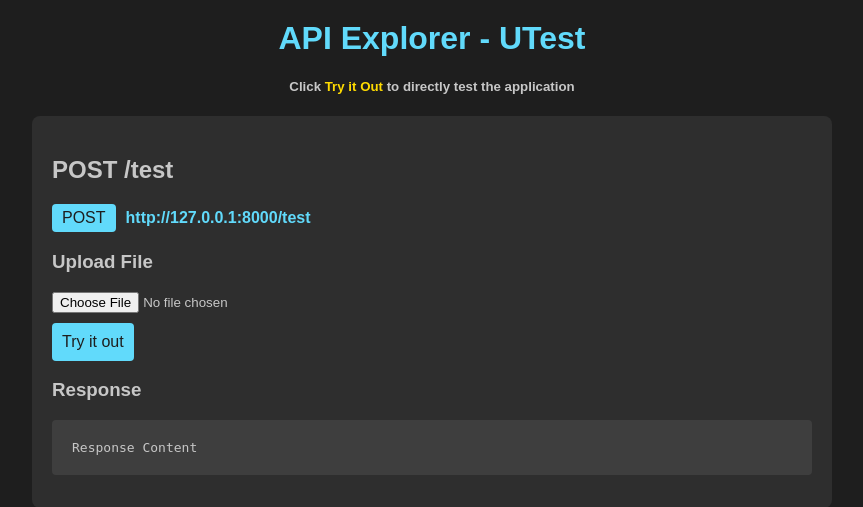
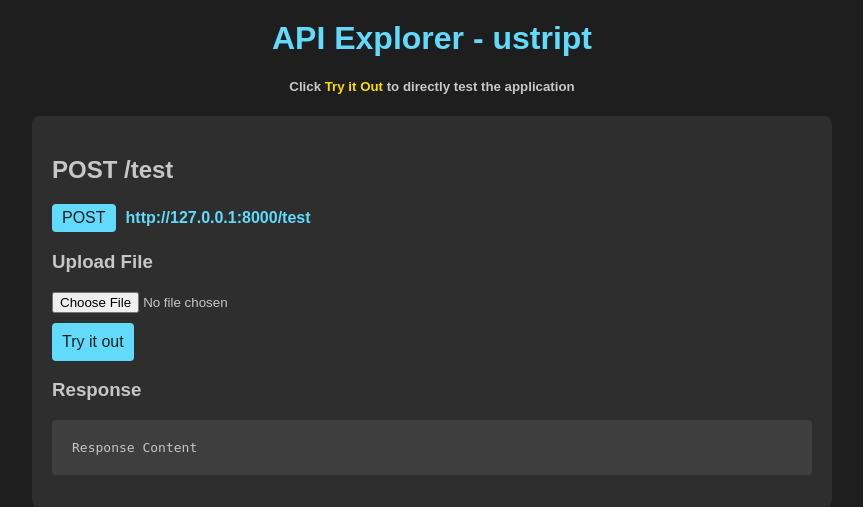
Before and after one commit to jiisanda/ustript, a Django app: page / in a window 1280 px wide. Shown: the top 507 px of the page, without its empty margins (208-1071 px from the left). Run offline with Django 5.2, Linux system fonts and the light colour scheme.

Commit message:
update title

```diff
--- a/frontend/templates/home.html
+++ b/frontend/templates/home.html
@@ -10,7 +10,7 @@
 <body>
     <div class="container">
         <header>
-            <h1>API Explorer - UTest</h1>
+            <h1>API Explorer - ustript</h1>
             <h5>Click <span class="title-span">Try it Out</span> to directly test the application</h5>
         </header>
         <main>
```
Also changed, not shown: 1 other file.
